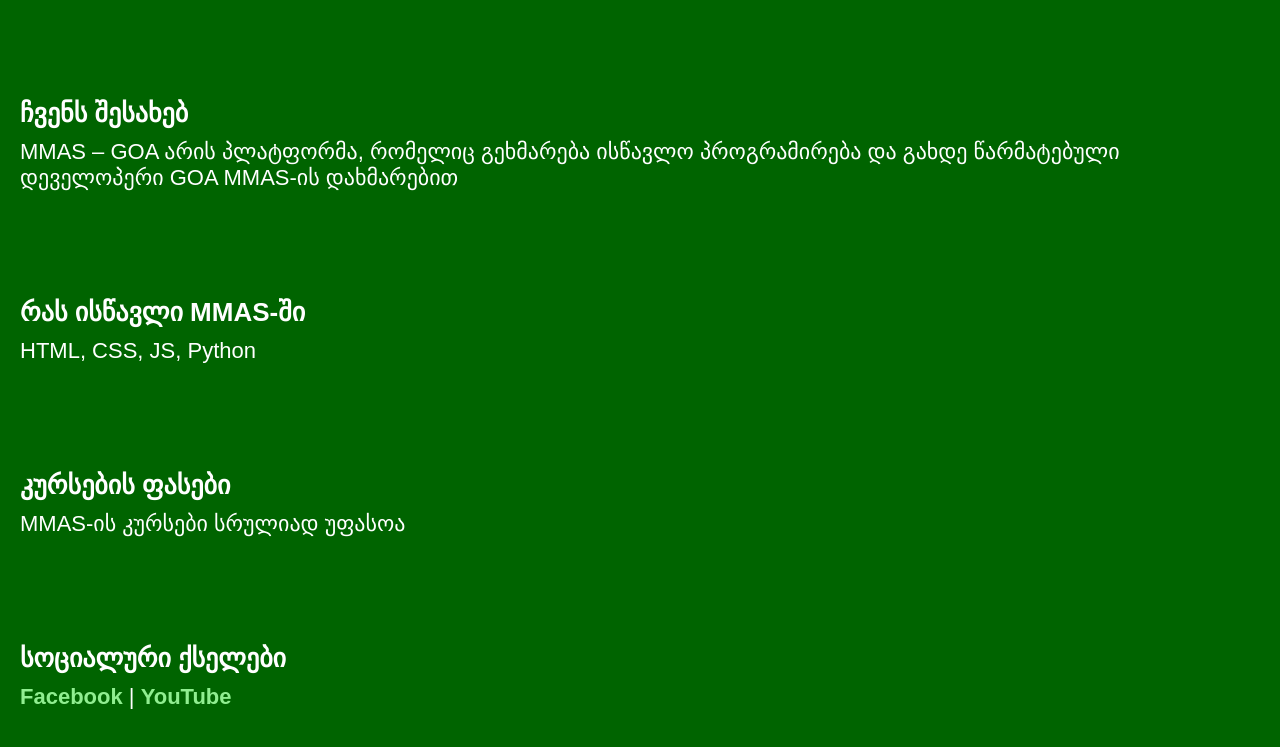
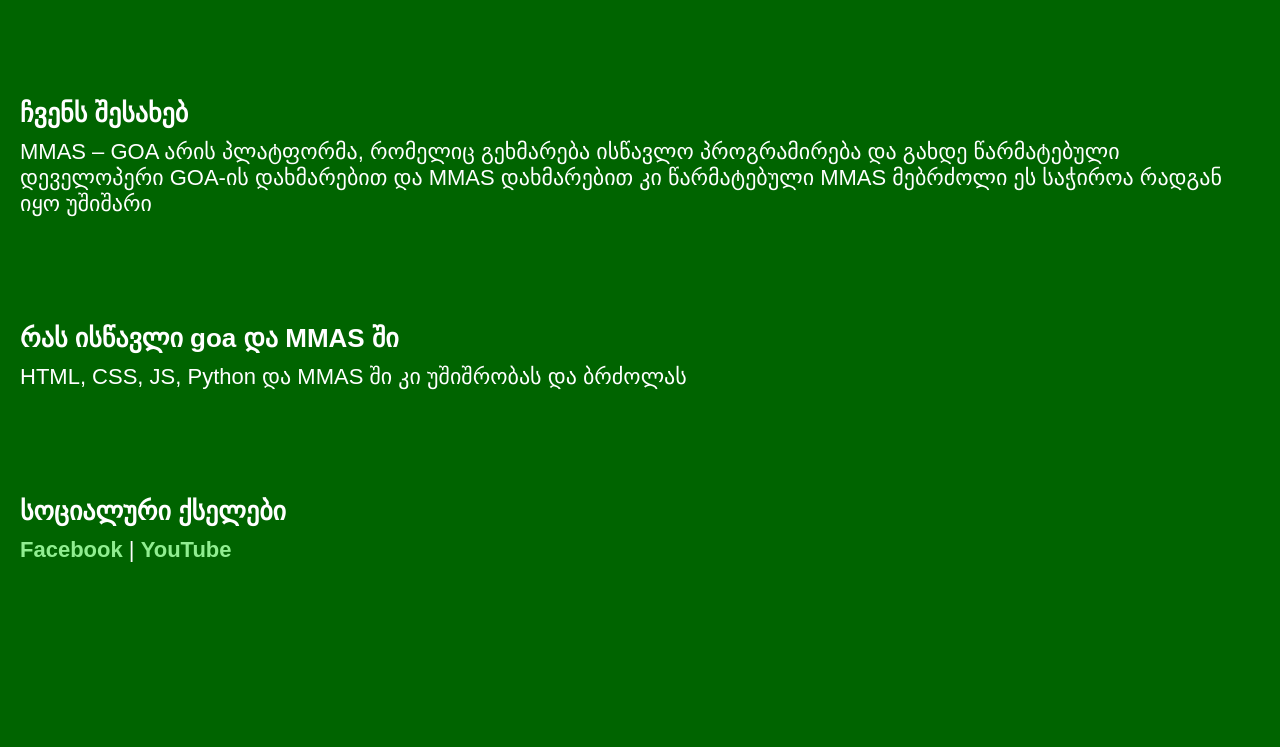
Before and after one commit to NIKA1418/GOA-homeworks, a plain HTML site: page lefsfks/homework/index.html in a window 1280 px wide. Shown: the part 197-944 px from the top of the page. After the commit the page ends 800 px from the top, so only its background shows below. Drawn offline with Linux system fonts and the light colour scheme.

Commit message:
Add files via upload

```diff
--- a/lefsfks/homework/index.html
+++ b/lefsfks/homework/index.html
@@ -50,17 +50,12 @@
 
   <section>
     <h3>ჩვენს შესახებ</h3>
-    <p>MMAS – GOA არის პლატფორმა, რომელიც გეხმარება ისწავლო პროგრამირება და გახდე წარმატებული დეველოპერი GOA MMAS-ის დახმარებით</p>
+    <p>MMAS – GOA არის პლატფორმა, რომელიც გეხმარება ისწავლო პროგრამირება და გახდე წარმატებული დეველოპერი GOA-ის დახმარებით და MMAS დახმარებით კი წარმატებული MMAS მებრძოლი ეს საჭიროა რადგან იყო უშიშარი</p>
   </section>
 
   <section>
-    <h3>რას ისწავლი MMAS-ში</h3>
-    <p>HTML, CSS, JS, Python</p>
-  </section>
-
-  <section>
-    <h3>კურსების ფასები</h3>
-    <p>MMAS-ის კურსები სრულიად უფასოა</p>
+    <h3>რას ისწავლი goa და MMAS ში</h3>
+    <p>HTML, CSS, JS, Python და MMAS ში კი უშიშრობას და ბრძოლას</p>
   </section>
 
   <section>
```
